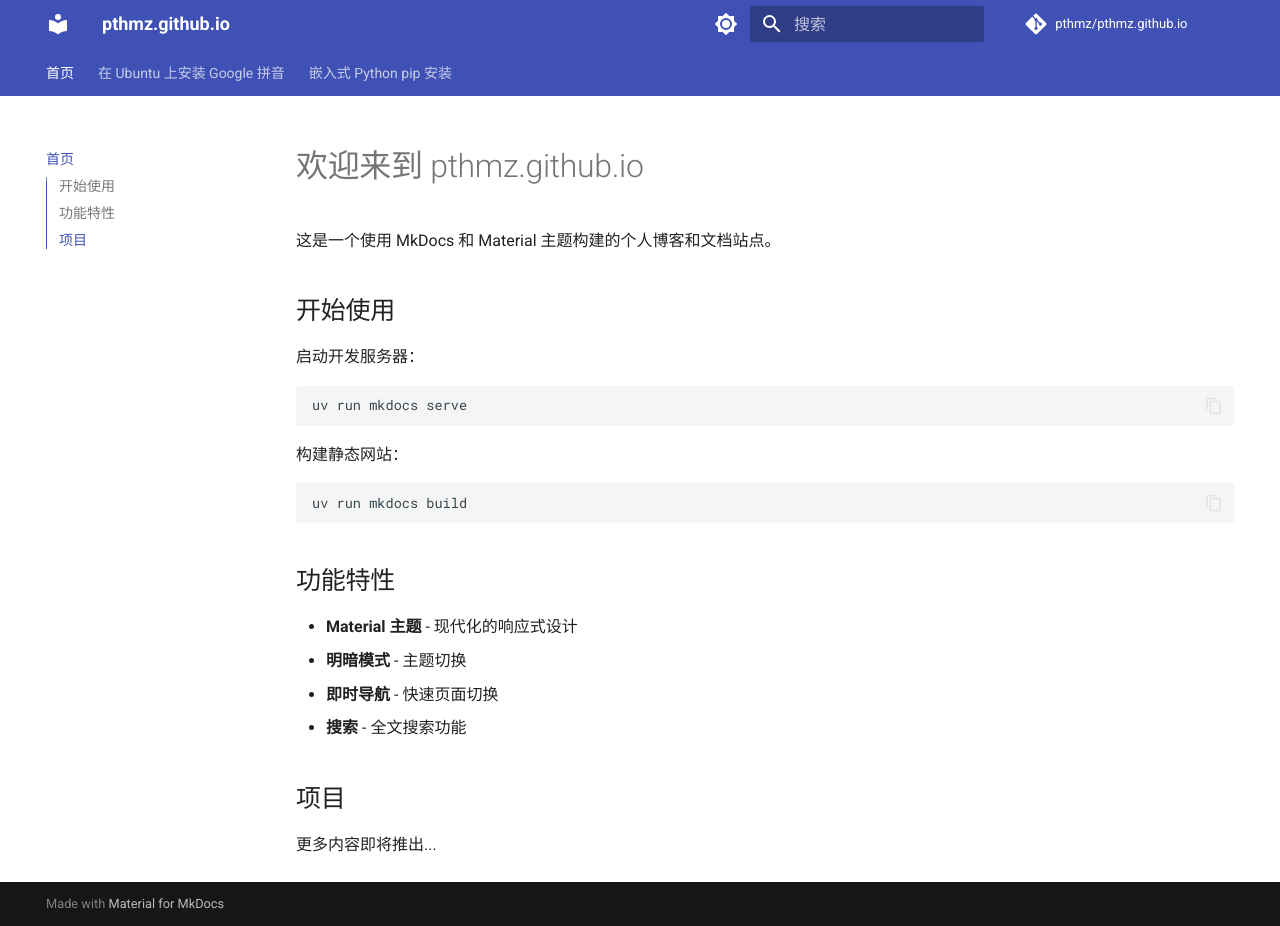
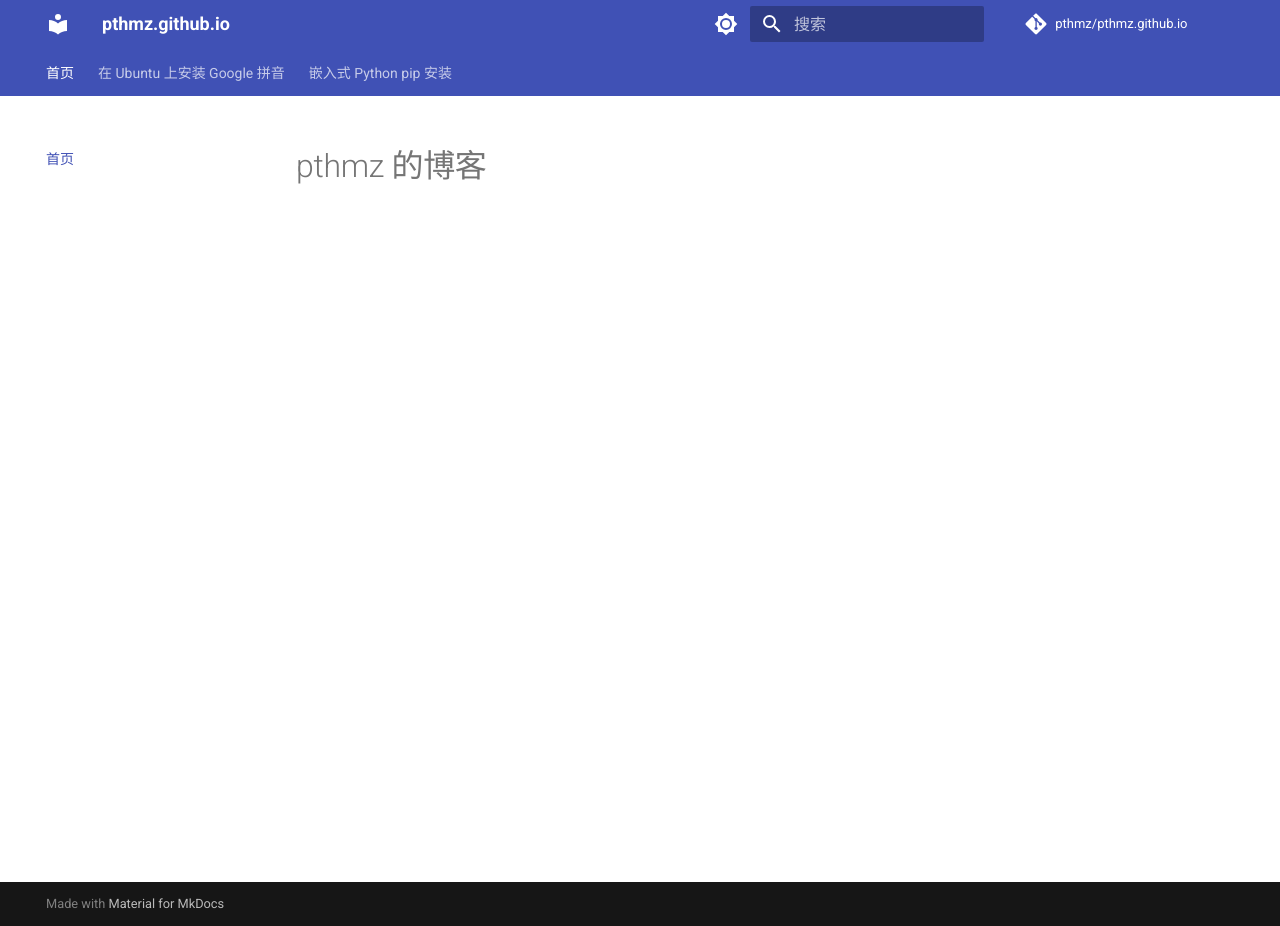
Before and after one commit to pthmz/pthmz.github.io, an MkDocs documentation site: the page built from docs/index.md, in a window 1280 px wide and 926 px high. Built offline with MkDocs 1.6.1 and Material for MkDocs 9.7.7, drawn with Linux system fonts in a browser that asks for light colours; comment, search, counter and statistics services are not loaded.

Commit message:
Simplify index page

````diff
--- a/docs/index.md
+++ b/docs/index.md
@@ -1,28 +1 @@
-# 欢迎来到 pthmz.github.io
-
-这是一个使用 MkDocs 和 Material 主题构建的个人博客和文档站点。
-
-## 开始使用
-
-启动开发服务器：
-
-```bash
-uv run mkdocs serve
-```
-
-构建静态网站：
-
-```bash
-uv run mkdocs build
-```
-
-## 功能特性
-
-- **Material 主题** - 现代化的响应式设计
-- **明暗模式** - 主题切换
-- **即时导航** - 快速页面切换
-- **搜索** - 全文搜索功能
-
-## 项目
-
-更多内容即将推出...
+# pthmz 的博客
````
